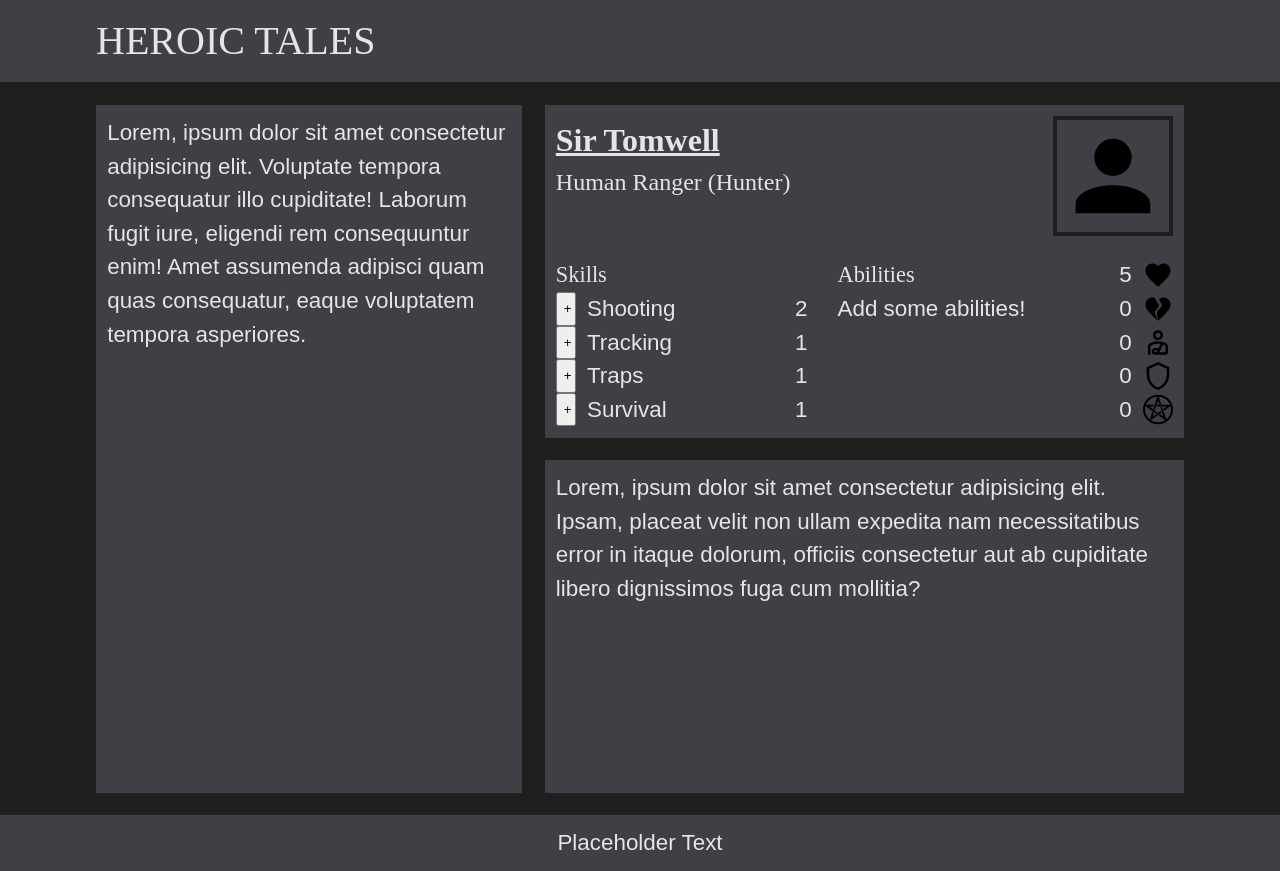
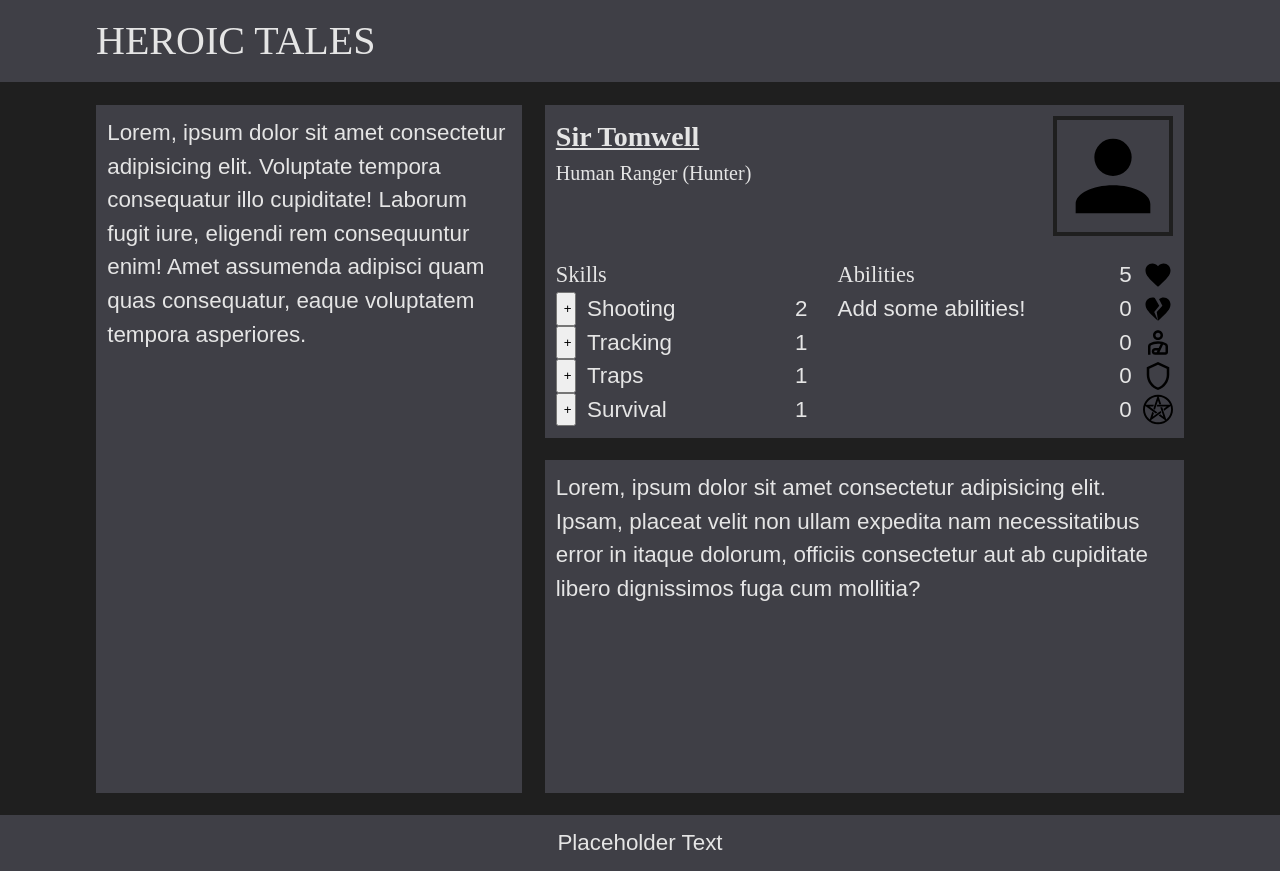
Before and after one commit to gemini-mastiff/heroic-tales-app, a React (Vite) app: page / in a window 1280 px wide. Built offline with nearby package versions, Linux system fonts and the light colour scheme; a web font is replaced by a local one.

Commit message:
style: adjust fontsize of CharName + CharRole to be smaller

```diff
--- a/src/components/CharSheet.jsx
+++ b/src/components/CharSheet.jsx
@@ -81,14 +81,14 @@ const CharHeader = styled.div`
 
 const CharName = styled.h2`
   font-family: "Spectral SC", serif;
-  font-size: 2rem;
+  font-size: 1.75rem;
   font-weight: bold;
   text-decoration: underline;
 `;
 
 const CharRole = styled.p`
   font-family: "Spectral SC", serif;
-  font-size: 1.5rem;
+  font-size: 1.25rem;
 `;
 
 const CharImg = styled.img`
@@ -99,7 +99,6 @@ const CharImg = styled.img`
 const CharStats = styled.div`
   margin-top: 1em;
   display: flex;
-  align-items: stretch;
   gap: 1em;
 `;
 
```
